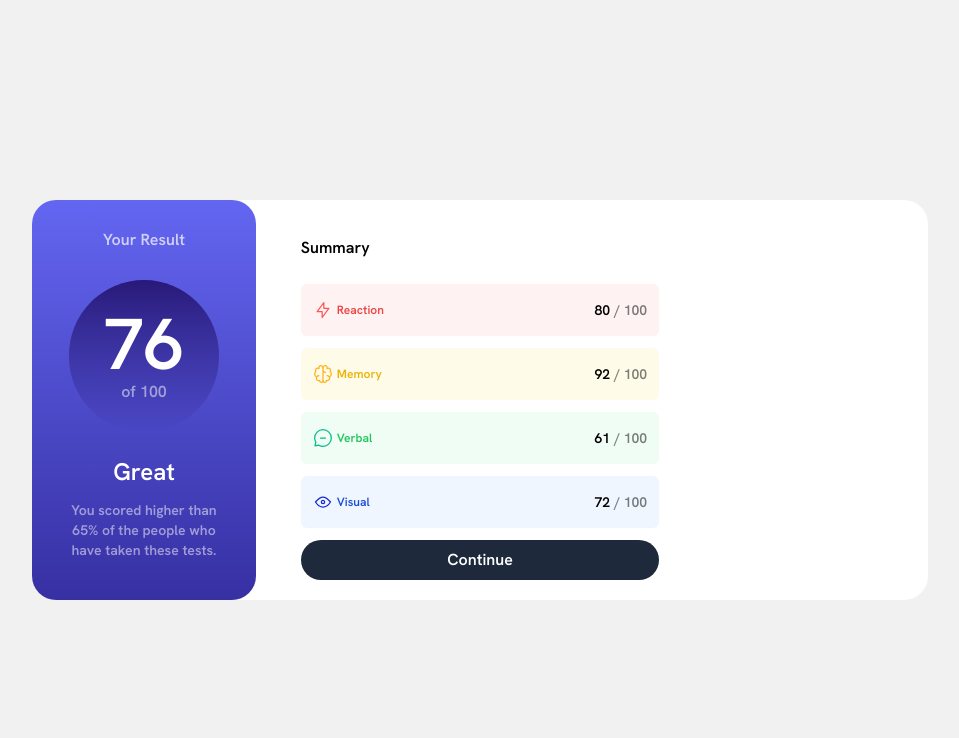
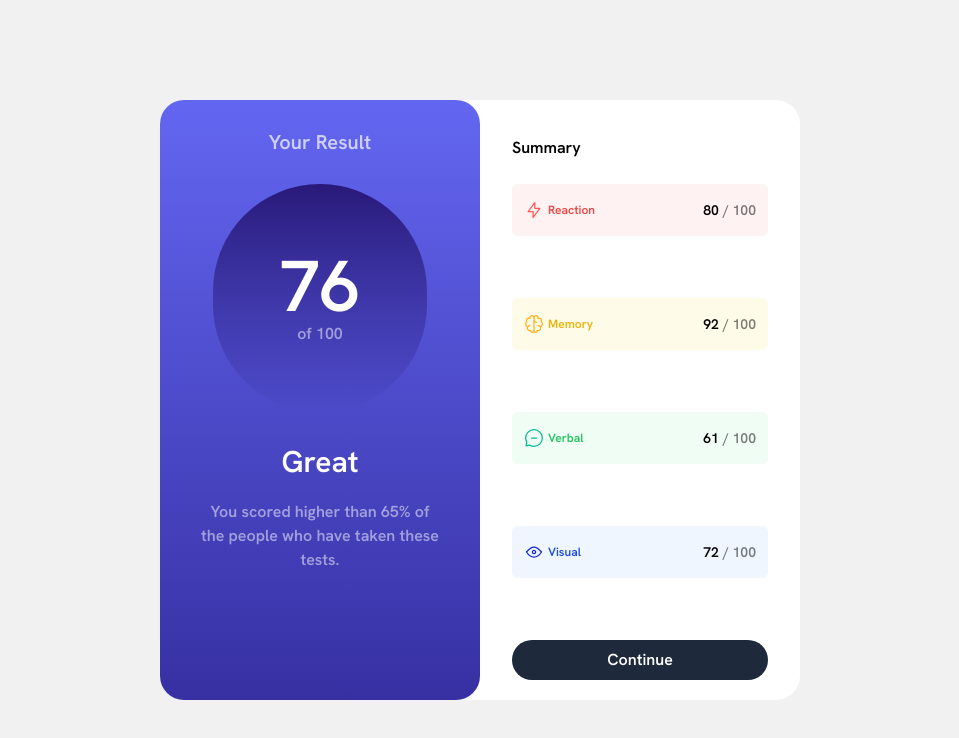
Before and after one commit to eriber01/Results-summary-component-Frontend-Mentor, a Next.js app: page / in a window 1280 px wide. Shown: the top 738 px of the page, without its empty margins (160-1119 px from the left). Built offline with nearby package versions, Linux system fonts and the light colour scheme.

Commit message:
challenge finish 2023-11-23

```diff
--- a/src/app/page.tsx
+++ b/src/app/page.tsx
@@ -23,22 +23,22 @@ const SummariesArr: SummariesProps[] = [
 export default function Home() {
   return (
     <main className="bg-[#f1f1f1] flex w-full h-screen justify-center items-center">
-      <div className="flex flex-col w-3/4 h-[90%] sm:w-2/4 md:flex-row md:w-[70%] md:h-2/4 bg-white rounded-3xl">
-        <div className="bg-gradient-to-b h-[50%] md:h-full md:w-2/4 xl:w-1/4 from-indigo-500 to-indigo-800 text-white rounded-3xl text-center items-center flex flex-col">
-          <p className="text-sm md:text-base md:my-7 opacity-70 my-10">
+      <div className="flex flex-col w-3/4 h-[90%] sm:w-2/4 md:flex-row md:w-[50%] md:h-[65%] xl:h-3/4 xl:w-[50%] bg-white rounded-3xl">
+        <div className="bg-gradient-to-b h-[50%] md:h-full md:w-2/4 xl:w-2/4 from-indigo-500 to-indigo-800 text-white rounded-3xl text-center items-center flex flex-col">
+          <p className="text-sm md:text-base md:my-7 xl:text-xl opacity-70 my-10">
             Your Result
           </p>
 
-          <div className="w-[40%] h-[38%] md:w-2/4 xl:w-2/3 bg-gradient-to-b from-[#281979] flex flex-col rounded-full justify-center items-center">
+          <div className="w-[40%] h-[38%] md:w-[60%] xl:w-2/3 bg-gradient-to-b from-[#281979] flex flex-col rounded-full justify-center items-center">
             <p className="text-5xl md:text-7xl">76</p>
             <p className="text-xs md:text-base opacity-50">of 100</p>
           </div>
 
-          <p className="text-xl mt-5 mb-2 md:text-2xl md:mb-3 md:mt-6">
+          <p className="text-xl mt-5 mb-2 md:text-2xl md:mb-3 md:mt-6 xl:mt-8 xl:text-3xl xl:mb-5">
             Great
           </p>
           <div className="w-3/4 mb-5">
-            <p className="text-xs opacity-50 font-black md:text-sm">
+            <p className="text-xs opacity-50 font-black md:text-sm xl:text-base">
               You scored higher than 65% of the people who have taken these tests.
             </p>
           </div>
```
